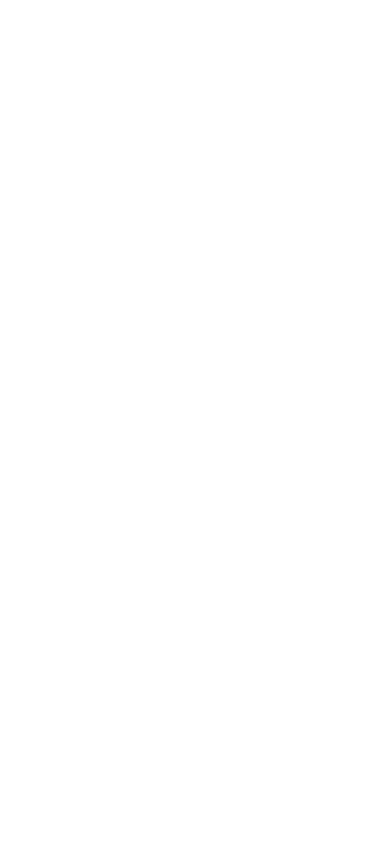
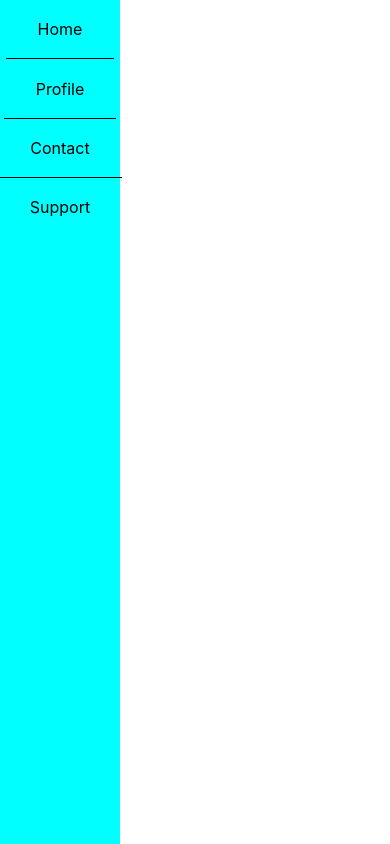
Before and after one commit to masShinde/components, a React (Create React App) app: page / in a window 390 px wide. Built offline with nearby package versions, Linux system fonts and the light colour scheme.

Commit message:
Added Basic Navbar with responsive behaviour

```diff
--- a/src/App.js
+++ b/src/App.js
@@ -5,6 +5,7 @@ import AnalogClock from './UIQuestions/AnalogClock';
 import CountryCapital from './UIQuestions/CountryCapital';
 import CursorMove from './UIQuestions/CursorMovement';
 import Toast from './UIQuestions/GlobalToast';
+import Navbar from './UIQuestions/Navbar/Index';
 import PriceCalculator from './UIQuestions/PriceCalculator';
 import Stepper from './UIQuestions/Stepper';
 
@@ -22,6 +23,7 @@ function App() {
         {/* <Toast /> */}
         {/* <Stepper /> */}
         {/* <AnalogClock /> */}
+        <Navbar />
     </div>
   );
 }
--- /dev/null
+++ b/src/UIQuestions/Navbar/Index.jsx
@@ -0,0 +1,20 @@
+import React from "react";
+import "./styles.css"
+
+const Navbar = () => {
+
+
+    return (
+            <nav className="nav-wrapper">
+                <ul className="nav-list">
+                    <li className="nav-item" >Home</li>
+                    <li className="nav-item" >Profile</li>
+                    <li className="nav-item" >Contact</li>
+                    <li className="nav-item" >Support</li>
+                </ul>
+            </nav>
+    )
+
+}
+
+export default Navbar
--- /dev/null
+++ b/src/UIQuestions/Navbar/styles.css
@@ -0,0 +1,41 @@
+.nav-wrapper{
+    display: flex;
+    flex: 1;
+}
+
+.nav-list{
+    display: flex;
+    height: 4rem;
+    width: 100%;
+    flex-direction: row;
+    list-style: none;
+    align-items: center;
+    background-color: aqua;
+    position: static;
+}
+
+.nav-item{
+    padding: 1.2rem 2rem;
+}
+
+.nav-item:hover{
+    background-color: aliceblue;
+    cursor: pointer;
+}
+
+@media(max-width: 600px) {
+    .nav-wrapper{
+        height: 100%;
+    }
+    .nav-list{
+        flex-direction: column;
+        height: 100%;
+        width: 120px;
+    }
+
+    .nav-item:not(:last-of-type){
+        border-bottom: 1px solid black;
+    }
+
+
+}
```
Also changed, not shown: src/UIQuestions/Navbar/readme.md (added).
